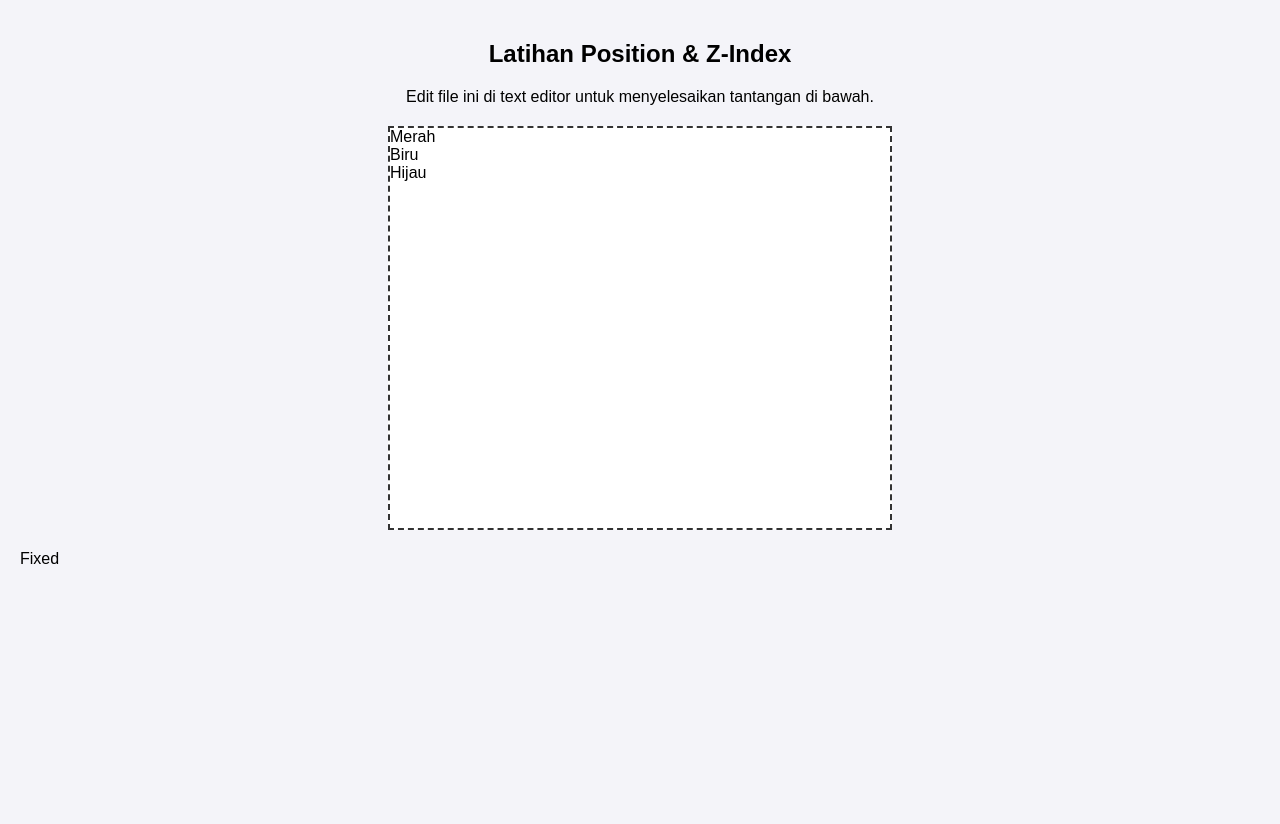
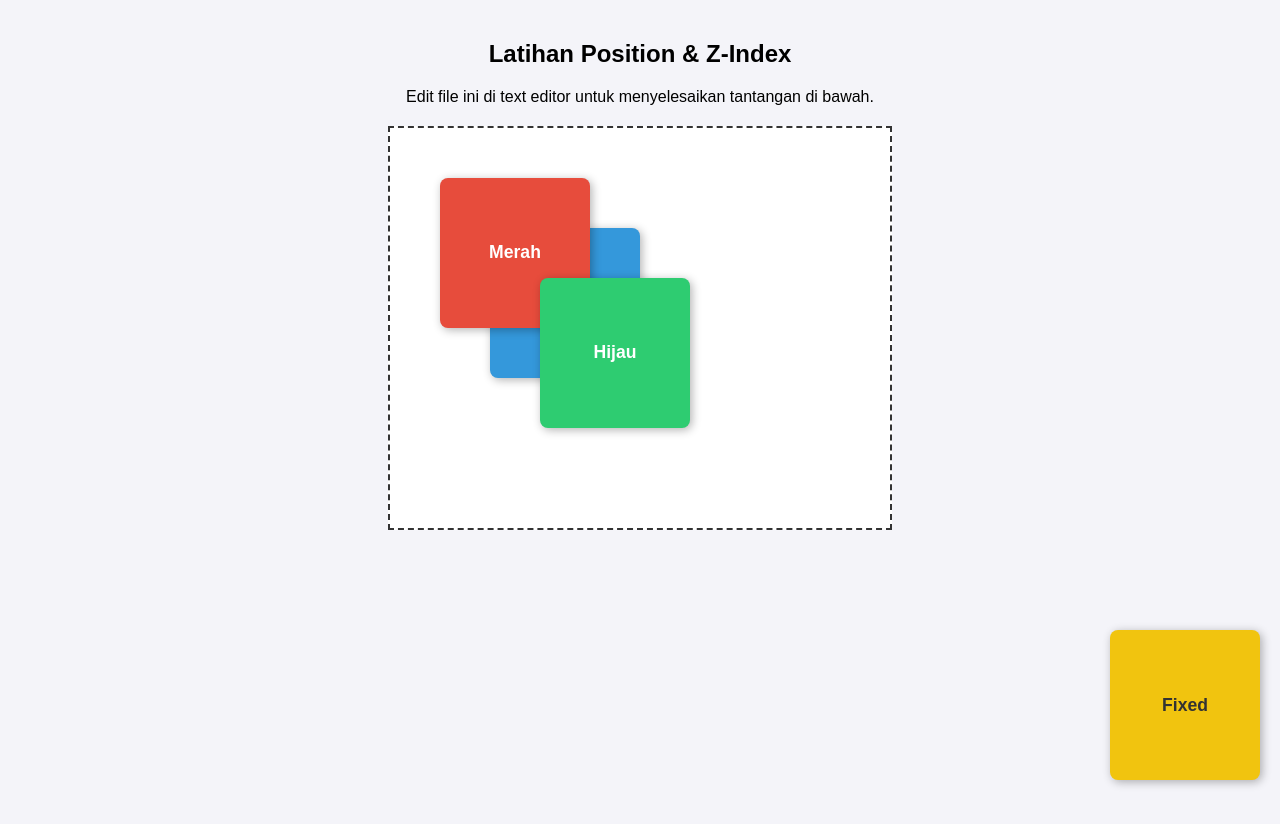
Before and after one commit to aliffianilhamf/webdev-dasar-hanif, a plain HTML site: page pertemuan-6/latihan_position.html in a window 1280 px wide. Shown: the top 824 px of the page. Drawn offline with Linux system fonts and the light colour scheme.

Commit message:
add pertemuan-7

```diff
--- a/pertemuan-6/latihan_position.html
+++ b/pertemuan-6/latihan_position.html
@@ -15,6 +15,7 @@
 
         /* Container menggunakan relative sebagai acuan (anchor) untuk elemen absolute di dalamnya */
         .container {
+            position: relative;
             width: 500px;
             height: 400px;
             background-color: #ffffff;
@@ -22,8 +23,57 @@
             margin: 20px auto;
         }
 
+        .box {
+            width: 150px;
+            height: 150px;
+            color: white;
+            display: flex;
+            align-items: center;
+            justify-content: center;
+            font-weight: bold;
+            font-size: 1.1rem;
+            border-radius: 8px;
+            box-shadow: 2px 2px 10px rgba(0, 0, 0, 0.3);
+        }
 
         /* --- AREA LATIHAN CSS --- */
+
+        .kotak-merah {
+            position: absolute;
+            top: 50px;
+            left: 50px;
+            background-color: #e74c3c;
+            z-index: 2;
+            /* Coba ubah angka ini */
+        }
+
+        .kotak-biru {
+            position: absolute;
+            top: 100px;
+            left: 100px;
+            background-color: #3498db;
+            z-index: 1;
+            /* Coba ubah angka ini */
+        }
+
+        .kotak-hijau {
+            position: absolute;
+            top: 150px;
+            left: 150px;
+            background-color: #2ecc71;
+            z-index: 3;
+            /* Coba ubah angka ini */
+        }
+
+        .kotak-kuning {
+            position: fixed;
+            /* Akan selalu menempel di layar meski di-scroll */
+            bottom: 20px;
+            right: 20px;
+            background-color: #f1c40f;
+            color: #333;
+            z-index: 999;
+        }
     </style>
 </head>
 
--- /dev/null
+++ b/pertemuan-7/styles/style.css
@@ -0,0 +1,50 @@
+* {
+  margin: 0;
+  padding: 0;
+}
+
+.container {
+  width: 1300px;
+  margin: 0 auto;
+  position: relative;
+}
+
+nav {
+  width: 100%;
+  display: flex;
+  margin: 0 auto;
+  border-bottom: 1px solid #0f42c0;
+  position: sticky;
+  top: 0;
+  z-index: 1;
+  line-height: 80px;
+}
+
+.logo {
+  float: left;
+}
+
+.menu-navigasi {
+  float: right;
+}
+
+.menu-navigasi ul {
+  list-style-type: none;
+}
+.menu-navigasi ul li {
+  float: left;
+}
+
+.menu-navigasi ul li a {
+  text-decoration: none;
+  padding: 10px;
+  color: black;
+}
+
+.menu-navigasi ul li a:hover {
+  text-decoration: none;
+  padding: 10px;
+  color: white;
+  background-color: #0f42c0;
+  border-radius: 7px;
+}
```
Also changed, not shown: pertemuan-7/index.html (added, +28 -0 lines).
